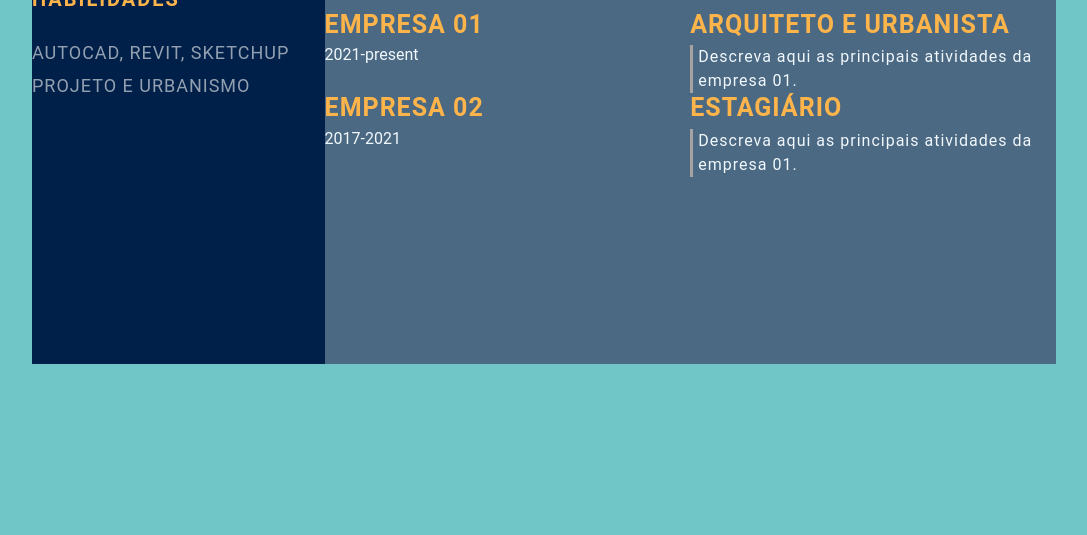
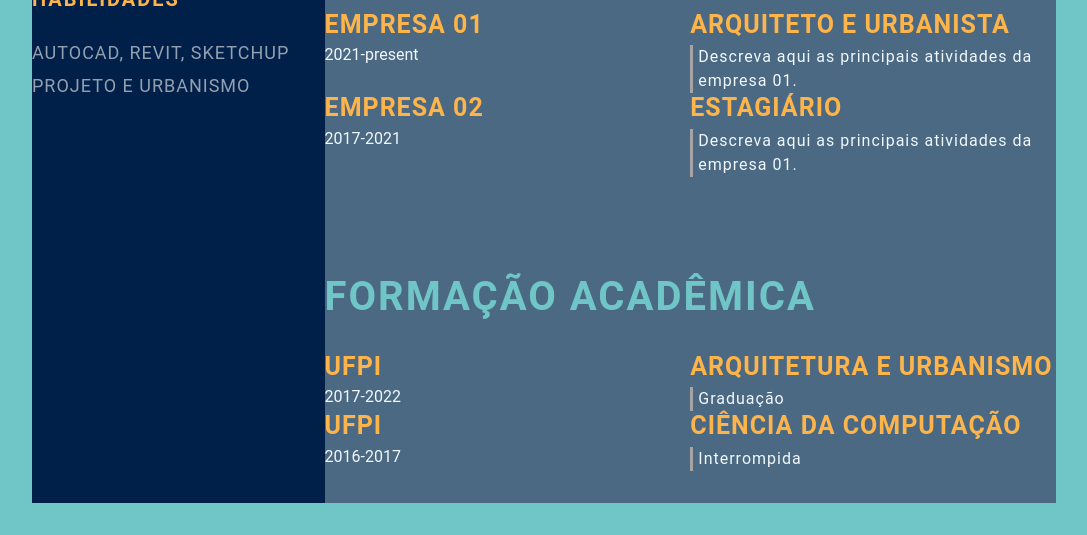
Before and after one commit to rnls1/rnls1.github.io, a plain HTML site: page index.html in a window 1280 px wide. Shown: the part 468-1003 px from the top of the page, without its empty margins (96-1183 px from the left). Before the commit the page ends 864 px from the top, so only its background shows below. Drawn offline with Linux system fonts and the light colour scheme.

Commit message:
add feature: education contents (#5)

```diff
--- a/index.html
+++ b/index.html
@@ -70,5 +70,25 @@
             </div>
           </div>
         </section>
-      </section>
+        <section class="education-gap">
+          <div class="right-title">Formação acadêmica</div>
+          <div class="education-contents">
+          <div class="education-left">
+              <p class="education-school-name">UFPI</p>
+              <p class="education-time-period">2017-2022</p>
+          </div>
+          <div class="education-right">
+              <p class="education-subject">Arquitetura e Urbanismo</p>
+              <p class="education-desc">Graduação</p>
+          </div>
+          <div class="education-left">
+              <p class="education-school-name">UFPI</p>
+              <p class="education-time-period">2016-2017</p>
+          </div>
+          <div class="education-right">
+              <p class="education-subject">Ciência da Computação</p>
+              <p class="education-desc">Interrompida</p>
+          </div>
+        </div>
+        </section>
 </html>
```
